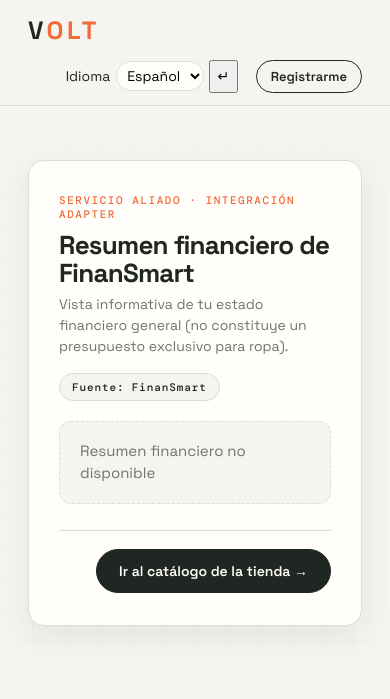
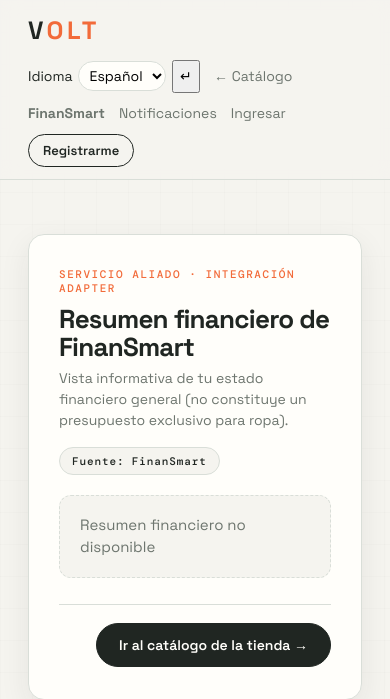
Before and after one commit to scanonc/Volt, a Django app: page /finansmart/ in a window 390 px wide. Shown: the top 699 px of the page. Run offline with Django 5.2, Linux system fonts and the light colour scheme.

Commit message:
Traducir FinanSmart, corregir el menú móvil y documentar la arquitectura

```diff
--- a/Volt/infra/fake_finance.py
+++ b/Volt/infra/fake_finance.py
@@ -1,5 +1,7 @@
 from decimal import Decimal
 from typing import Optional
+
+from django.utils.translation import gettext_lazy as _
 
 from Volt.domain.finance import FinanceSummary, FinanceSummaryProvider
 
@@ -25,7 +27,7 @@
                 balance=Decimal('2955000.00'),
                 savings=Decimal('1250000.00'),
                 debt=Decimal('1800000.00'),
-                source='Datos de demostración (simulado)',
+                source=_('Datos de demostración (simulado)'),
             )
         )
 
--- a/Volt/static/volt/store.css
+++ b/Volt/static/volt/store.css
@@ -148,7 +148,12 @@
 
 @media(max-width:760px){
   .header-inner{flex-wrap:wrap;height:auto;padding:12px 28px;gap:10px}.search{order:3;max-width:none;flex-basis:100%}
-  .nav a:not(.btn){display:none}
+  .nav {
+    flex: 1 1 100%;
+    flex-wrap: wrap;
+    gap: 10px 14px;
+    margin-left: 0;
+  }
   .hero-inner{grid-template-columns:1fr}.hero-art{display:none}
   .modal{grid-template-columns:1fr}.modal .thumb{min-height:200px;height:200px}
 }
--- a/Volt/templates/store/finansmart.html
+++ b/Volt/templates/store/finansmart.html
@@ -1,6 +1,6 @@
 {% extends 'store/base.html' %}
 {% load static i18n l10n %}
-{% block title %}Volt · Resumen financiero de FinanSmart{% endblock %}
+{% block title %}{% translate "Volt · Resumen financiero de FinanSmart" %}{% endblock %}
 {% block body %}
 <header class="site-header">
   <div class="wrap header-inner">
@@ -11,11 +11,11 @@
       <a href="{% url 'finansmart' %}"><strong>FinanSmart</strong></a>
       <a href="{% url 'dashboard' %}">{% translate "Notificaciones" %}</a>
       {% if user.is_authenticated %}
-        <span class="user-chip" title="Sesión iniciada">{{ user.username }}</span>
-        <form method="post" action="{% url 'logout' %}" class="inline">{% csrf_token %}<button class="link-btn" type="submit">Salir</button></form>
+        <span class="user-chip" title="{% translate "Sesión iniciada" %}">{{ user.username }}</span>
+        <form method="post" action="{% url 'logout' %}" class="inline">{% csrf_token %}<button class="link-btn" type="submit">{% translate "Salir" %}</button></form>
       {% else %}
-        <a href="{% url 'login' %}">Ingresar</a>
-        <a class="btn btn-small" href="{% url 'register' %}">Registrarme</a>
+        <a href="{% url 'login' %}">{% translate "Ingresar" %}</a>
+        <a class="btn btn-small" href="{% url 'register' %}">{% translate "Registrarme" %}</a>
       {% endif %}
     </nav>
   </div>
@@ -26,52 +26,52 @@
     <div class="finance-panel">
       <div class="finance-head">
         <div>
-          <p class="eyebrow">SERVICIO ALIADO · INTEGRACIÓN ADAPTER</p>
-          <h1 id="finance-heading">Resumen financiero de FinanSmart</h1>
-          <p class="finance-note">Vista informativa de tu estado financiero general (no constituye un presupuesto exclusivo para ropa).</p>
+          <p class="eyebrow">{% translate "SERVICIO ALIADO · INTEGRACIÓN ADAPTER" %}</p>
+          <h1 id="finance-heading">{% translate "Resumen financiero de FinanSmart" %}</h1>
+          <p class="finance-note">{% translate "Vista informativa de tu estado financiero general (no constituye un presupuesto exclusivo para ropa)." %}</p>
         </div>
-        <span class="finance-source">Fuente: {% if finance_summary %}{{ finance_summary.source }}{% else %}FinanSmart{% endif %}</span>
+        <span class="finance-source">{% translate "Fuente:" %} {% if finance_summary %}{{ finance_summary.source }}{% else %}FinanSmart{% endif %}</span>
       </div>
 
       {% if finance_summary %}
         <div class="finance-meta">
-          <span>Periodo: <strong>{{ finance_summary.month }}/{{ finance_summary.year }}</strong></span>
-          <span>Moneda: <strong>{{ finance_summary.currency }}</strong></span>
+          <span>{% translate "Periodo:" %} <strong>{{ finance_summary.month }}/{{ finance_summary.year }}</strong></span>
+          <span>{% translate "Moneda:" %} <strong>{{ finance_summary.currency }}</strong></span>
         </div>
         {% localize off %}
         <div class="finance-grid">
           <div class="finance-card">
-            <span class="finance-label">Ingresos</span>
+            <span class="finance-label">{% translate "Ingresos" %}</span>
             <strong class="finance-value">{{ finance_summary.currency }} {{ finance_summary.income }}</strong>
           </div>
           <div class="finance-card">
-            <span class="finance-label">Gastos</span>
+            <span class="finance-label">{% translate "Gastos" %}</span>
             <strong class="finance-value">{{ finance_summary.currency }} {{ finance_summary.expenses }}</strong>
           </div>
           <div class="finance-card">
-            <span class="finance-label">Balance</span>
+            <span class="finance-label">{% translate "Balance" %}</span>
             <strong class="finance-value {% if finance_summary.balance < 0 %}negative{% else %}positive{% endif %}">{{ finance_summary.currency }} {{ finance_summary.balance }}</strong>
           </div>
           <div class="finance-card">
-            <span class="finance-label">Ahorros</span>
+            <span class="finance-label">{% translate "Ahorros" %}</span>
             <strong class="finance-value">{{ finance_summary.currency }} {{ finance_summary.savings }}</strong>
           </div>
           <div class="finance-card">
-            <span class="finance-label">Deuda</span>
+            <span class="finance-label">{% translate "Deuda" %}</span>
             <strong class="finance-value">{{ finance_summary.currency }} {{ finance_summary.debt }}</strong>
           </div>
         </div>
         {% endlocalize %}
       {% else %}
-        <p class="finance-unavailable" role="status">Resumen financiero no disponible</p>
+        <p class="finance-unavailable" role="status">{% translate "Resumen financiero no disponible" %}</p>
       {% endif %}
 
       <div class="finance-actions">
-        <a class="btn btn-primary" href="{% url 'store' %}">Ir al catálogo de la tienda →</a>
+        <a class="btn btn-primary" href="{% url 'store' %}">{% translate "Ir al catálogo de la tienda →" %}</a>
       </div>
     </div>
   </section>
 </main>
 
-<footer class="site-footer"><div class="wrap"><span>VOLT COMMERCE</span><span>Integración aliada FinanSmart · Arquitectura de Software 2026</span></div></footer>
+<footer class="site-footer"><div class="wrap"><span>VOLT COMMERCE</span><span>{% translate "Integración aliada FinanSmart · Arquitectura de Software 2026" %}</span></div></footer>
 {% endblock %}
```
Also changed, not shown: wiki/Arquitectura-de-despliegue.md (added, +42 -0 lines), wiki/Auditoria-UI-UX.md (added, +12 -0 lines), README.md, Volt/locale/en/LC_MESSAGES/django.po, 1 other file.
